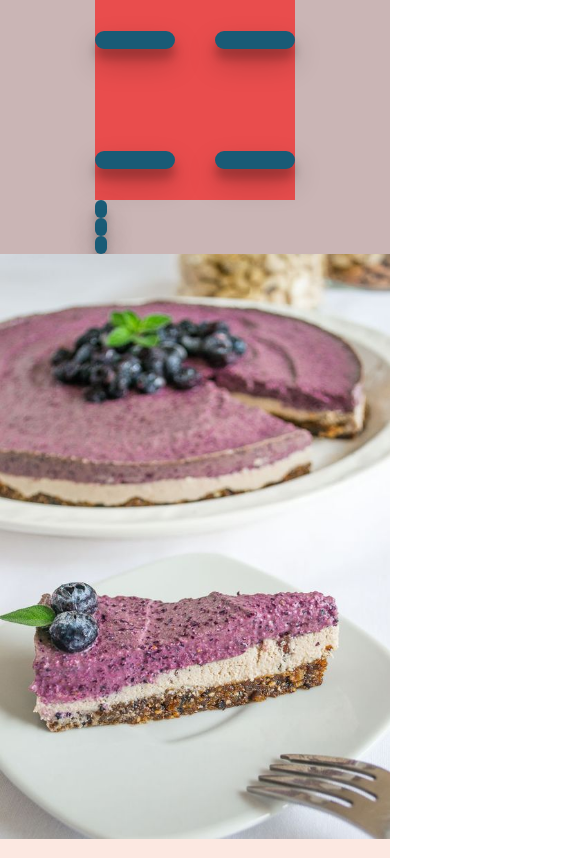
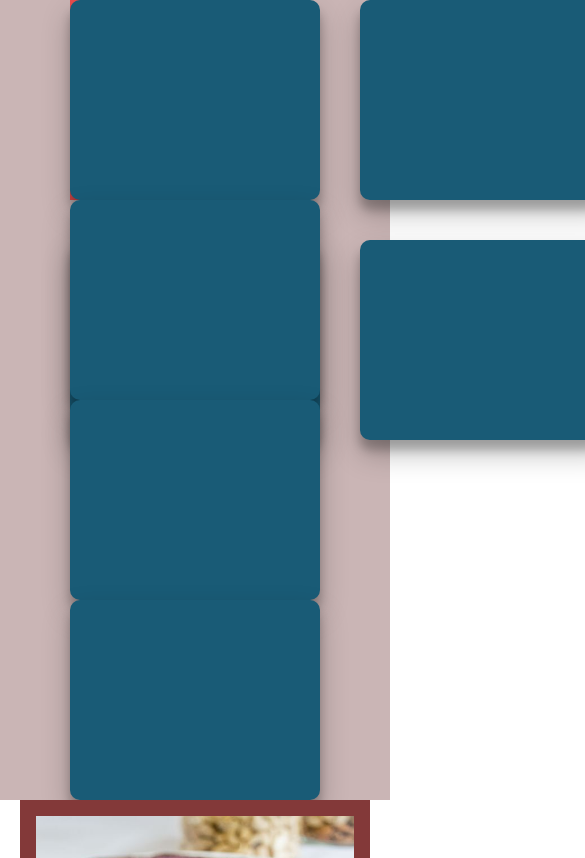
Before and after one commit to SebMal64/all-seeds, a React app in the folder react/: page / in a window 390 px wide. Shown: the top 858 px of the page, 585 px wide, since content can reach past the window. Built offline with nearby package versions, Linux system fonts and the light colour scheme.

Commit message:
Cuadro imagen

```diff
--- a/react/src/AboutUs.css
+++ b/react/src/AboutUs.css
@@ -52,10 +52,16 @@ ul {
   .square {
     width: auto;
     height: auto;
+    align-items: center;
+    justify-content: center;
   }
   .text-about {
     font-size: 1rem;
     padding: 4rem 2rem;
     text-align: center;
   }
+  .img-aboutus {
+    margin: 0px 20px;
+    border: 1rem solid rgb(131, 57, 57);
+  }
 }
--- a/react/src/AboutUs.js
+++ b/react/src/AboutUs.js
@@ -8,8 +8,8 @@ function AboutUs() {
  //const Texto_AboutUS_3 = "En AllSeeds, todo comenzó con un solo postre hecho en casa y mucho amor por lo natural. Lo que empezó como un pequeño emprendimiento se convirtió en una pasión: demostrar que lo saludable también puede ser delicioso. Desde hace más de 5 años, creamos postres con insumos 100% orgánicos, cuidadosamente seleccionados para brindarte lo mejor de la naturaleza en cada bocado. Ofrecemos opciones dulces, libres de culpa, pensadas para quienes buscan cuidar su bienestar sin renunciar al sabor."
   return (
 
-<section className="about bg-danger text-center">
-      <img src={pos1} alt="About-us" className='square'/>
+<section className="about text-center">
+      <img src={pos1} alt="About-us" className='square img-aboutus'/>
      <div className='square text-about'>
       <h1 className="text-uppercase mb-4">¿Quiénes somos?</h1>
       <p className="font-2">
--- a/react/src/Items.css
+++ b/react/src/Items.css
@@ -1,7 +1,8 @@
 
 
 .cont-item {
-
+    height: 250px;
+    width: 250px;
     background: rgb(25, 91, 118);
     border-radius: 10px;
     border: none;
@@ -14,7 +15,7 @@
 @media (max-width: 768px) {
 
     .cont-item {
-        height: auto;
+        height:200px;
 
     }
 }
```
